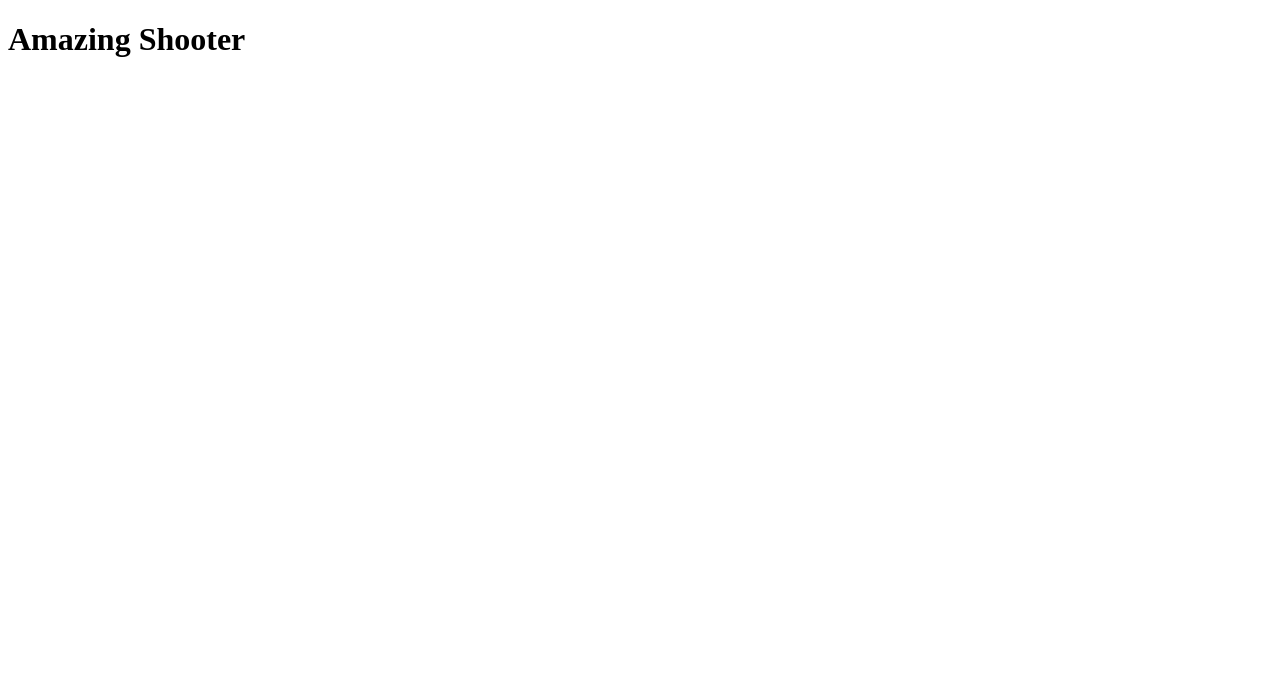
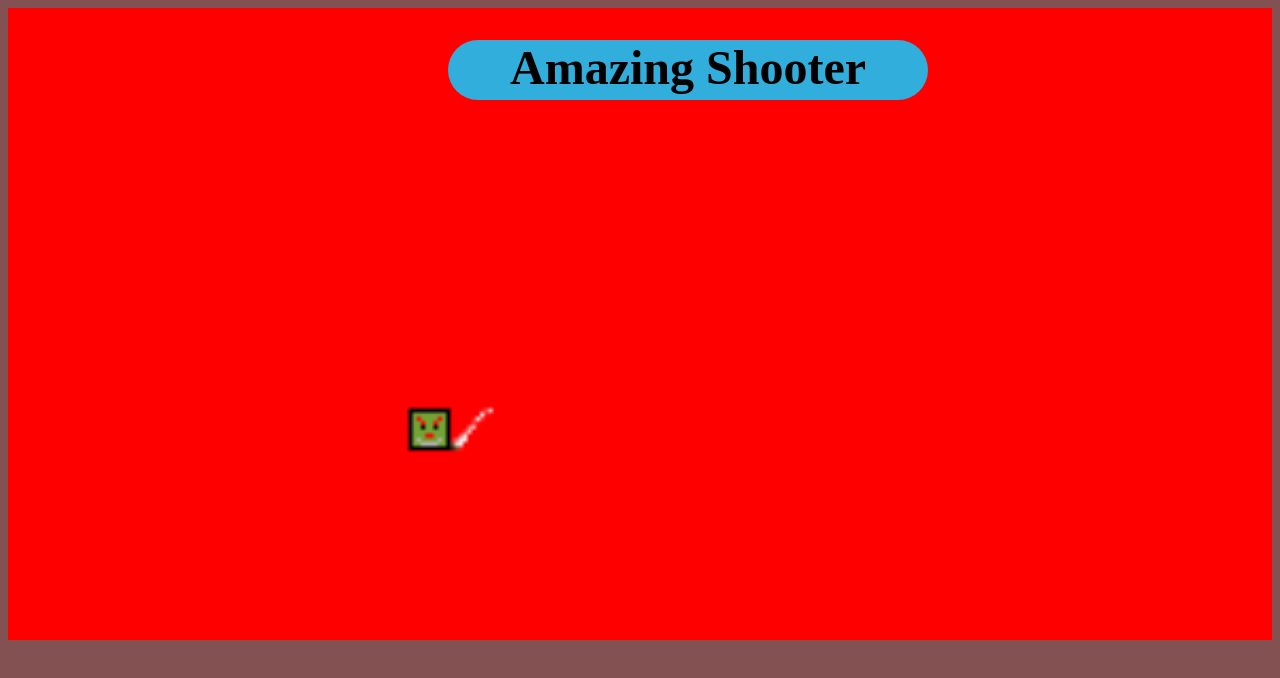
Before and after one commit to CoderKingMP/coderkingmp.github.com, a website: page HTML/shooter.html in a window 1280 px wide. Drawn offline with nearby package versions, Linux system fonts and the light colour scheme.

Commit message:
added a moving hero

```diff
--- a/CSS/shooter.css
+++ b/CSS/shooter.css
@@ -0,0 +1,21 @@
+#Title{
+    background-color: rgb(49, 174, 219);
+    font-size: 3em;
+    text-align: center;
+    border-radius: 1em;
+    position: absolute;
+    left: 35%;
+    width: 10em;
+    height: 1.25em;
+}
+#canvas{
+    background-color: red;
+    width: 100%;
+    height: 50%;
+}
+body{
+    background-color: rgb(131, 81, 81);
+}
+.hidden{
+    display: none;
+}
--- a/HTML/shooter.html
+++ b/HTML/shooter.html
@@ -4,9 +4,17 @@
     <meta charset="UTF-8">
     <meta name="viewport" content="width=device-width, initial-scale=1.0">
     <title>Shooter</title>
+
 </head>
 <body>
-    <h1> Amazing Shooter</h1>
+    <img src="../Images/Hero.png" class="hidden" id="hero">
+    <img src="../Images/Sword.png" class="hidden" id="sword">
+
+
+
+    <h1 id="Title"> Amazing Shooter</h1>
+    <canvas id="canvas"></canvas>
+    <link rel="stylesheet" href="../CSS/shooter.css">
     <script src="https://code.jquery.com/jquery-2.1.0.js"></script>
     <script src="../JAVASCRIPT/shooter.js"></script>
 </body>
--- a/JAVASCRIPT/shooter.js
+++ b/JAVASCRIPT/shooter.js
@@ -1 +1,94 @@
-    console.log("shooter js up and running!")
+console.log("shooter js up and running")
+
+var canvas = document.getElementById("canvas");
+var ctx = canvas.getContext("2d");
+
+var speed = 1;
+
+var heroImage = document.getElementById("hero")
+var swordImage = document.getElementById("sword")
+console.log(swordImage)
+
+
+
+
+var Player = function(x,y,width,height,color) {
+    this.x = x;
+    this.y = y;
+    this.width = width;
+    this.height = height;
+    this.color = color;
+    this.mouse = {
+        keyW: false,
+        keyA: false,
+        keyS: false,
+        keyD: false
+    }
+}
+
+Player.prototype.draw = function(){
+    ctx.drawImage(heroImage,this.x - (this.width / 2),this.y - (this.height / 2),this.width,this.height)
+    ctx.drawImage(swordImage,this.x - (this.width / 2) + this.width,this.y - (this.height / 2),this.width,this.height)
+}
+Player.prototype.update = function(){
+
+    if (player.mouse.keyW === true){
+        this.y -= speed;
+    }
+    if (player.mouse.keyS === true){
+        this.y += speed;
+    }
+    if (player.mouse.keyA === true){
+        this.x -= speed;
+    }
+    if (player.mouse.keyD === true){
+        this.x += speed;
+    }
+}
+var player = new Player(100,100,10,10,"black")
+
+
+
+var animate = function(){
+    ctx.clearRect(0,0,canvas.width,canvas.height)
+
+    player.draw()
+    player.update()
+
+    requestAnimationFrame(animate)
+}
+
+animate()
+
+document.addEventListener('keydown', (event) => {
+    var code = event.key;
+    // Alert the key name and key code on keydown
+    if (code === "w") {
+        player.mouse.keyW = true;
+    }
+    if (code === "s") {
+        player.mouse.keyS = true;
+    }
+    if (code === "a") {
+        player.mouse.keyA = true;
+    }
+    if (code === "d") {
+        player.mouse.keyD = true;
+    }
+}, false);
+document.addEventListener('keyup', (event) => {
+    var code = event.key;
+    // Alert the key name and key code on keydown
+    if (code === "w") {
+        player.mouse.keyW = false;
+    }
+    if (code === "s") {
+        player.mouse.keyS = false;
+    }
+    if (code === "a") {
+        player.mouse.keyA = false;
+    }
+    if (code === "d") {
+        player.mouse.keyD = false;
+    }
+  }, false);
```
Also changed, not shown: Images/Hero.png (added), Images/Sword.png (added).
